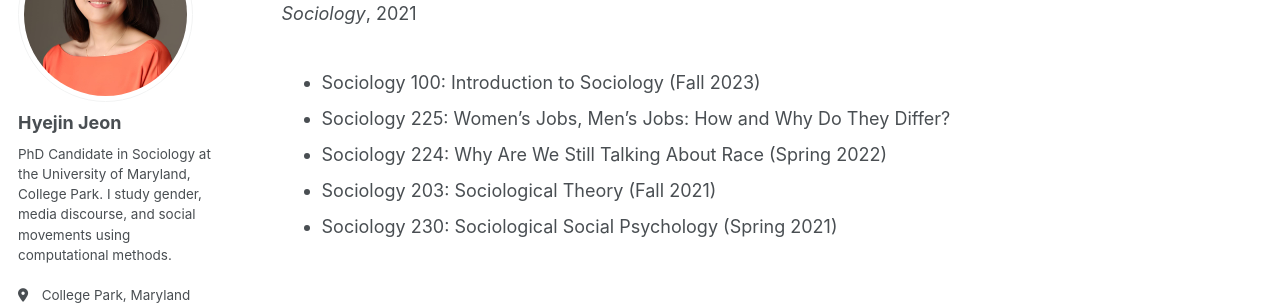
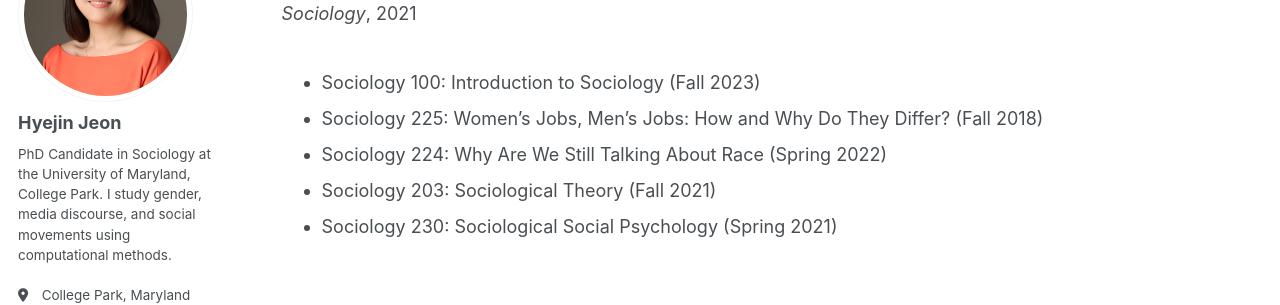
Before and after one commit to hyejin-jeon-soc/hyejin-jeon-soc.github.io, a Jekyll site: the page built from _teaching/2021-2023-teaching-assistant.md, in a window 1280 px wide. Shown: the part 174-479 px from the top of the page. Built offline with Jekyll 4.4.1, drawn with Linux system fonts in a browser that asks for light colours; a script bundle is joined from its source files by our own code; a style sheet for code colours, icons or effects is not loaded.

Commit message:
Add files via upload

```diff
--- a/_teaching/2021-2023-teaching-assistant.md
+++ b/_teaching/2021-2023-teaching-assistant.md
@@ -8,7 +8,7 @@ date: 2021-01-01
 location: "College Park, Maryland"
 ---
 - Sociology 100: Introduction to Sociology (Fall 2023)
-- Sociology 225: Women's Jobs, Men's Jobs: How and Why Do They Differ?
+- Sociology 225: Women's Jobs, Men's Jobs: How and Why Do They Differ? (Fall 2018)
 - Sociology 224: Why Are We Still Talking About Race (Spring 2022)
 - Sociology 203: Sociological Theory (Fall 2021)
 - Sociology 230: Sociological Social Psychology (Spring 2021)
```
